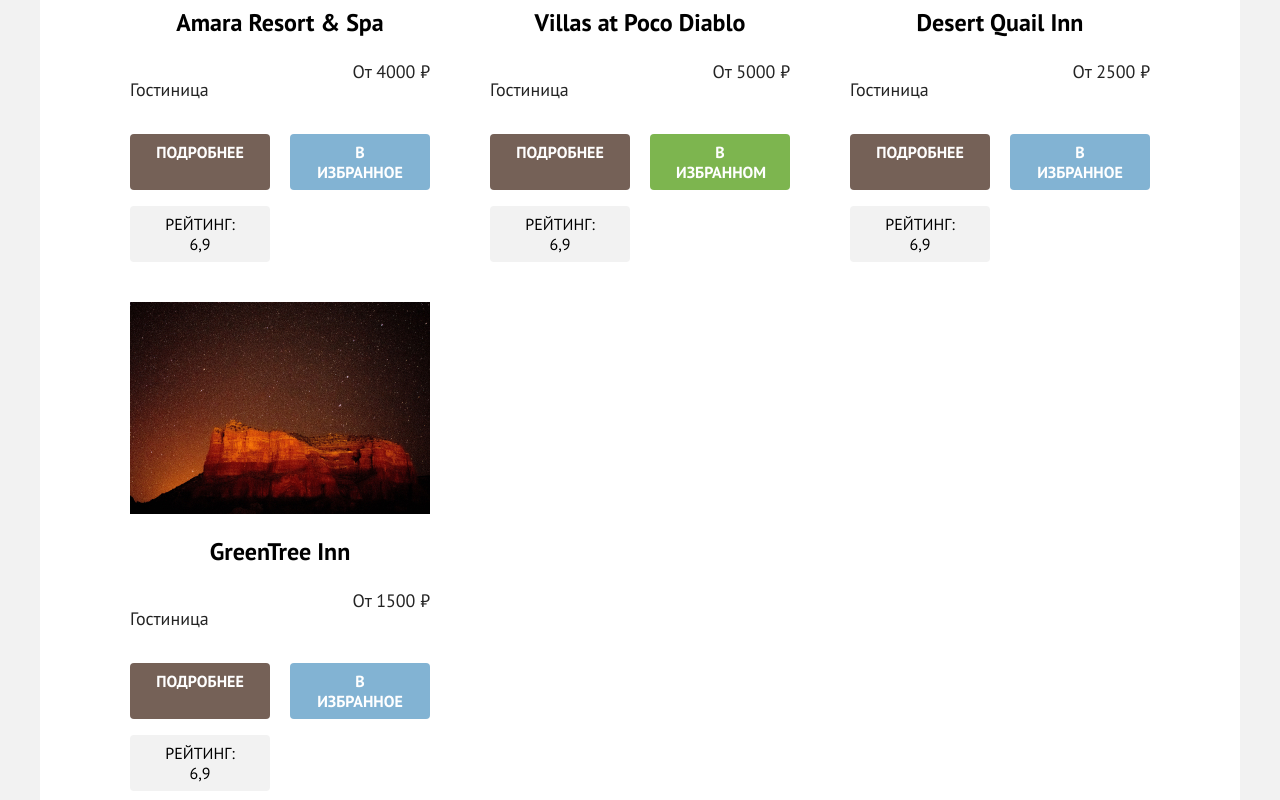
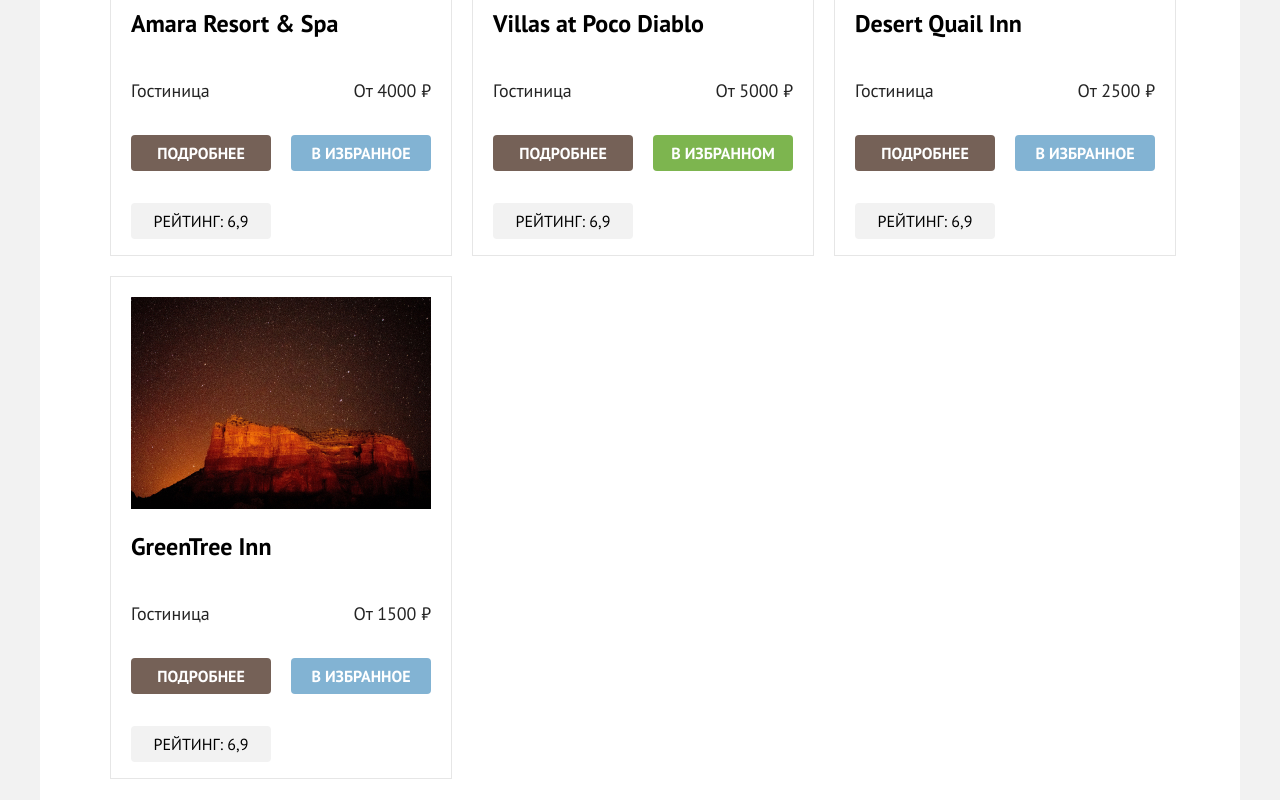
Before and after one commit to htmlacademy-htmlcss/2114545-sedona-35, a website: page catalog.html in a window 1280 px wide. Shown: the part 840-1640 px from the top of the page. Drawn offline with Linux system fonts and the light colour scheme.

Commit message:
мелкие сетки на гридах (каталог)

```diff
--- a/catalog.html
+++ b/catalog.html
@@ -147,7 +147,7 @@
 							<a class="hotels-card-button-more button" href="javascript:volid(0)">подробнее</a>
 							<a class="hotels-card-button-in-favourites button" href="javascript:volid(0)">в избранное</a>
 							<!--здесь могли бы быть звёздочки, но я не умею их делать-->
-							<p class="hotels-card-rating button">РЕЙТИНГ: 6,9</p>
+							<p class="hotels-button hotels-card-rating">РЕЙТИНГ: 6,9</p>
 						</div>
 					</li>
 					<li class="hotels-card">
@@ -161,7 +161,7 @@
 							<a class="hotels-card-button-more button" href="javascript:volid(0)">подробнее</a>
 							<a class="hotels-card-button-added button" href="javascript:volid(0)">в избранном</a>
 							<!--здесь могли бы быть звёздочки, но я не умею их делать-->
-							<p class="hotels-card-rating button">РЕЙТИНГ: 6,9</p>
+							<p class="hotels-button hotels-card-rating">РЕЙТИНГ: 6,9</p>
 						</div>
 					</li>
 					<li class="hotels-card">
@@ -175,7 +175,7 @@
 							<a class="hotels-card-button-more button" href="javascript:volid(0)">подробнее</a>
 							<a class="hotels-card-button-in-favourites button" href="javascript:volid(0)">в избранное</a>
 							<!--здесь могли бы быть звёздочки, но я не умею их делать-->
-							<p class="hotels-card-rating button">РЕЙТИНГ: 6,9</p>
+							<p class="hotels-button hotels-card-rating">РЕЙТИНГ: 6,9</p>
 						</div>
 					</li>
 					<li class="hotels-card">
@@ -189,7 +189,7 @@
 							<a class="hotels-card-button-more button" href="javascript:volid(0)">подробнее</a>
 							<a class="hotels-card-button-in-favourites button" href="javascript:volid(0)">в избранное</a>
 							<!--здесь могли бы быть звёздочки, но я не умею их делать-->
-							<p class="hotels-card-rating button">РЕЙТИНГ: 6,9</p>
+							<p class="hotels-button hotels-card-rating">РЕЙТИНГ: 6,9</p>
 						</div>
 					</li>
 				</ul>
--- a/styles/styles.css
+++ b/styles/styles.css
@@ -47,7 +47,9 @@
 	text-decoration: none;
 	text-transform: uppercase;
 	border-radius: 4px;
+	border: none;
 	display: inline-block;
+	line-height: 20px;
 }
 
 .visually-hidden {
@@ -120,7 +122,6 @@
 .navigation-link-want {
 	font-family: "PT Sans", sans-serif;
 	font-size: 16px;
-	line-height: 20px;
 	color: #ffffff;
 	font-weight: 700;
 	text-decoration: none;
@@ -531,7 +532,6 @@
 .hotel-filtration-buttons {
 	display: flex;
 	flex-direction: column;
-	margin: 0;
 	padding-top: 56px;
 	padding-left: 70px;
 }
@@ -539,20 +539,14 @@
 .button-apply {
 	background-color: #82b3d3;
 	padding: 8px 50px;
-	border: none;
 	font-size: 16px;
-	line-height: 20px;
-	margin: 0;
 	margin-bottom: 32px;
 }
 
 .button-reset {
 	background-color: rgba(28, 28, 28, 0);
 	padding: 8px 50px;
-	border: none;
 	font-size: 16px;
-	line-height: 20px;
-	margin: 0;
 }
 
 .catalog-sorting {
@@ -614,6 +608,10 @@
 	color: transparent;
 }
 
+.hotels-card {
+	border: 1px solid #e6e6e6;
+}
+
 .hotels-card-link {
 	font-family: "PT Sans", sans-serif;
 	font-size: 20px;
@@ -632,6 +630,8 @@
 	font-size: 24px;
 	line-height: 28px;
 	grid-area: 2/1/3/3;
+	justify-self: start;
+	padding-left: 20px;
 }
 
 .hotels-card-image {
@@ -649,6 +649,7 @@
 	row-gap: 16px;
 	padding-right: 20px;
 	padding-left: 20px;
+	align-items: center;
 }
 
 .hotels-card-type {
@@ -662,42 +663,47 @@
 	text-align: right;
 }
 
+.hotels-button {
+	font-weight: 700;
+	text-align: center;
+	color: #ffffff;
+	background-color: #756157;
+	text-decoration: none;
+	text-transform: uppercase;
+	border-radius: 4px;
+	border: none;
+	display: inline-block;
+	line-height: 20px;
+}
+
+
 .hotels-card-button-more {
 	font-size: 16px;
-	line-height: 20px;
-	padding: 8px 26px;
-	box-sizing: border-box;
-	margin: 0;
+	padding-top: 8px;
+	padding-bottom: 8px;
 }
 
 .hotels-card-button-in-favourites {
 	background-color: #82b3d3;
 	font-size: 16px;
-	line-height: 20px;
-	padding: 8px 26px;
-	box-sizing: border-box;
-	margin: 0;
+	padding-top: 8px;
+	padding-bottom: 8px;
 }
 
 .hotels-card-button-added {
 	background-color: #7db54f;
 	font-size: 16px;
-	line-height: 20px;
-	padding: 8px 26px;
-	box-sizing: border-box;
-	margin: 0;
+	padding-top: 8px;
+	padding-bottom: 8px;
 }
 
 .hotels-card-rating {
 	font-size: 16px;
-	line-height: 20px;
 	background-color: #f2f2f2;
-	border-radius: 4px;
-	padding: 8px 26px;
+	padding-top: 8px;
+	padding-bottom: 8px;
 	color: #000000;
 	font-weight: 400;
-	box-sizing: border-box;
-	margin: 0;
 }
 
 .pagination {
```
Also changed, not shown: styles/styles.min.css.
